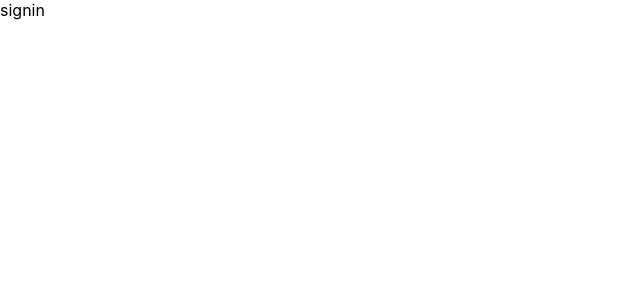
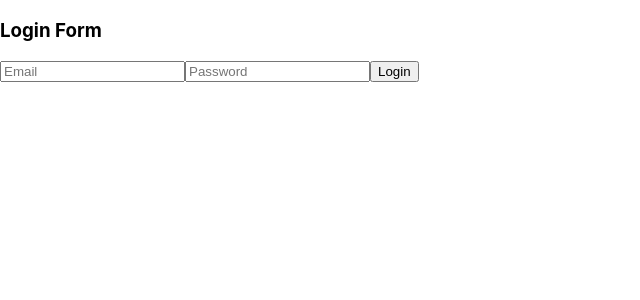
Before and after one commit to shararesadeghi/authentication-authorization-with-next-auth, a Next.js app in the folder project/: page /signin in a window 1280 px wide. Shown: the top 300 px of the page, without its empty margins (0-640 px from the left). Built offline with nearby package versions, Linux system fonts and the light colour scheme.

Commit message:
ui for signin created & use signIn function from next-auth

```diff
--- a/project/pages/api/auth/[...nextauth].js
+++ b/project/pages/api/auth/[...nextauth].js
@@ -1,5 +1,5 @@
 import NextAuth from "next-auth";
-import { CredentialsProvider } from "next-auth/providers";
+import  CredentialsProvider  from "next-auth/providers/credentials";
 import connectDB from "./../../../utils/connectDB";
 import User from "./../../../models/User";
 import { verifyPassword } from "../../../utils/auth";
@@ -23,7 +23,7 @@ const authOptions = {
 
         try {
           await connectDB();
-        } catch (err) {
+        } catch (error) {
           throw new Error("Error in connecting to DB!");
         }
 
--- a/project/pages/signin.js
+++ b/project/pages/signin.js
@@ -1,11 +1,40 @@
-import React from 'react';
+import { useState } from "react";
+import { useRouter } from "next/router";
+import { signIn } from "next-auth/react";
 
 const SignIn = () => {
-    return (
-        <div>
-           signin
-        </div>
-    );
+  const [email, setEmail] = useState("");
+  const [password, setPassword] = useState("");
+  const router = useRouter();
+
+  const loginHandler = async () => {
+    const res = await signIn("credentials", {
+      email,
+      password,
+      redirect: false,
+    });
+
+    if (!res.error) router.replace("./dashboard");
+  };
+
+  return (
+    <div>
+        <h3>Login Form</h3>
+      <input
+        type="text"
+        placeholder="Email"
+        value={email}
+        onChange={(e) => setEmail(e.target.value)}
+      />
+      <input
+        type="password"
+        placeholder="Password"
+        value={password}
+        onChange={(e) => setPassword(e.target.value)}
+      />
+      <button onClick={loginHandler}>Login</button>
+    </div>
+  );
 };
 
 export default SignIn;
```
Also changed, not shown: project/pages/dashboard.js (added, +11 -0 lines).
